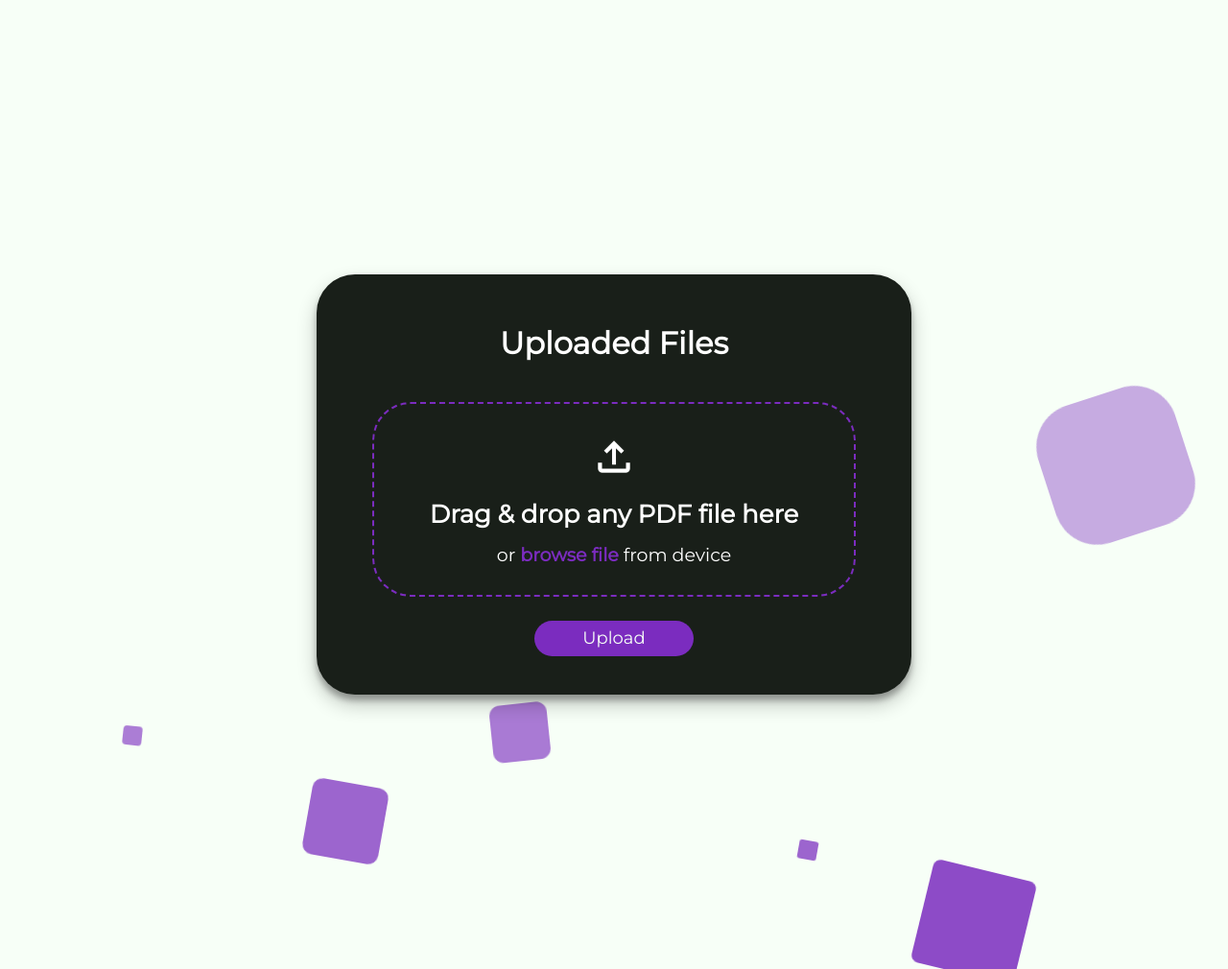
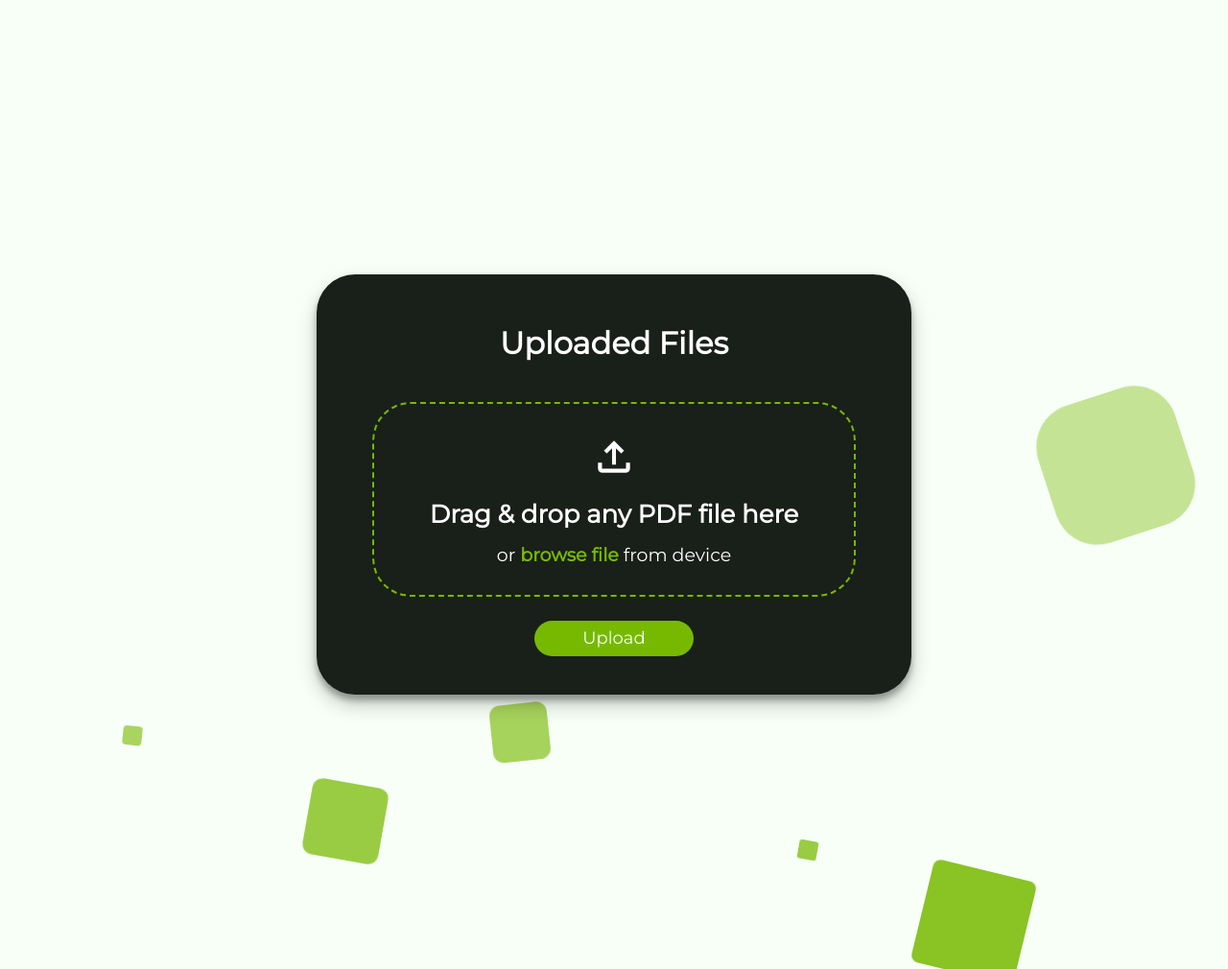
Before and after one commit to AltarisV/TRAIL-PDF, a Flask app: page / in a window 1280 px wide. Shown: the whole page at 96% size. Run offline with Flask 3, Linux system fonts and the light colour scheme.

Commit message:
Change styling to align with HTW Berlin's corporate design

```diff
--- a/templates/file_details.html
+++ b/templates/file_details.html
@@ -44,7 +44,7 @@
         }
         .upload-button {
             font-family: "Montserrat";
-            background-color: #7b2cbf;
+            background-color: #76B900;
             color: #f7fff7;
             display: flex;
             align-items: center;
@@ -62,7 +62,7 @@
 
         .area {
             background: #f7fff7;
-            background: -webkit-linear-gradient(to left, #7b2cbf, #f7fff7);
+            background: -webkit-linear-gradient(to left, #76B900, #f7fff7);
             width: 100vw;
             min-height: 100vh;
         }
@@ -86,7 +86,7 @@
             list-style: none;
             width: 20px;
             height: 20px;
-            background: #7b2cbf;
+            background: #76B900;
             animation: animate 25s linear infinite;
             bottom: -150px;
         }
--- a/templates/index.html
+++ b/templates/index.html
@@ -56,7 +56,7 @@
         }
         }
         .drag-file-area {
-            border: 2px dashed #7b2cbf;
+            border: 2px dashed #76B900;
             border-radius: 40px;
             margin: 10px 0 15px;
             padding: 30px 50px;
@@ -83,7 +83,7 @@
         }
 
         .browse-files-text {
-            color: #7b2cbf;
+            color: #76B900;
             font-weight: bolder;
             cursor: pointer;
         }
@@ -130,7 +130,7 @@
         }
         .file-block {
             color: #f7fff7;
-            background-color: #7b2cbf;
+            background-color: #76B900;
             transition: all 1s;
             width: 390px;
             position: relative;
@@ -170,7 +170,7 @@
         }
         .upload-button {
             font-family: "Montserrat";
-            background-color: #7b2cbf;
+            background-color: #76B900;
             color: #f7fff7;
             display: flex;
             align-items: center;
@@ -194,7 +194,7 @@
 
         .area {
             background: #f7fff7;
-            background: -webkit-linear-gradient(to left, #7b2cbf, #f7fff7);
+            background: -webkit-linear-gradient(to left, #76B900, #f7fff7);
             width: 100vw;
             min-height: 100vh;
         }
@@ -218,7 +218,7 @@
             list-style: none;
             width: 20px;
             height: 20px;
-            background: #7b2cbf;
+            background: #76B900;
             animation: animate 25s linear infinite;
             bottom: -150px;
         }
```
